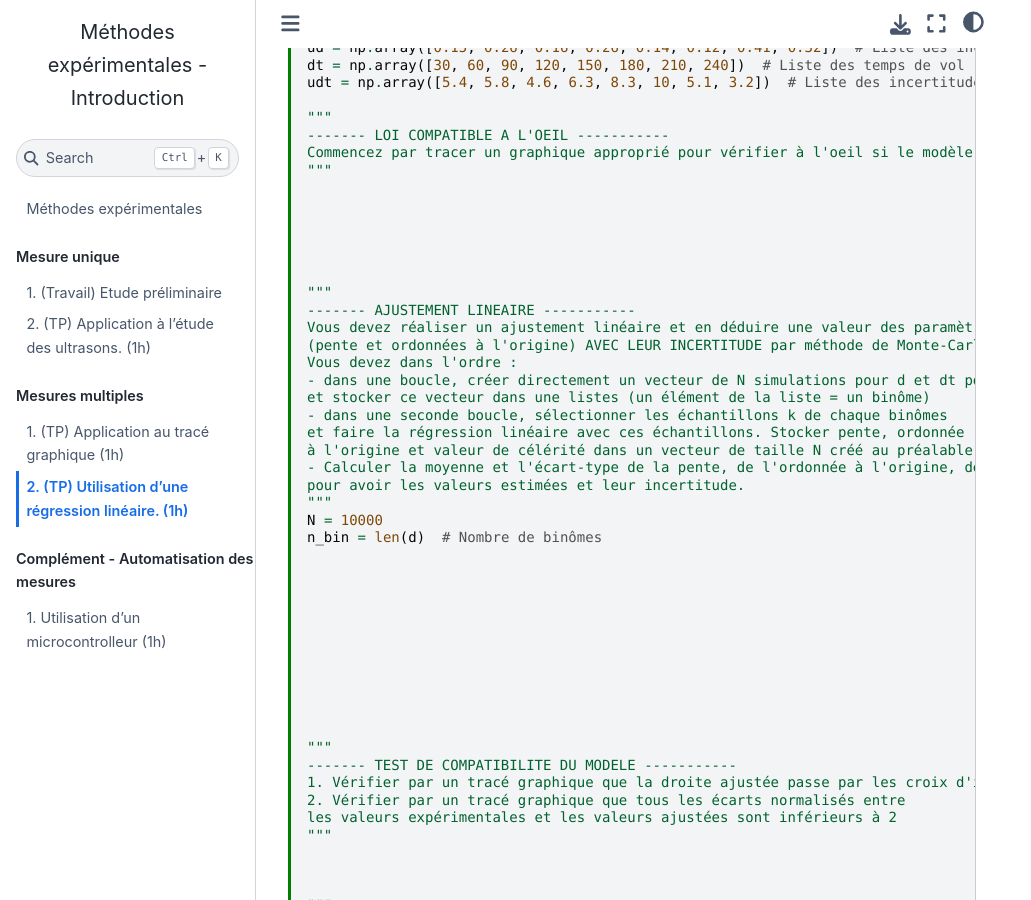
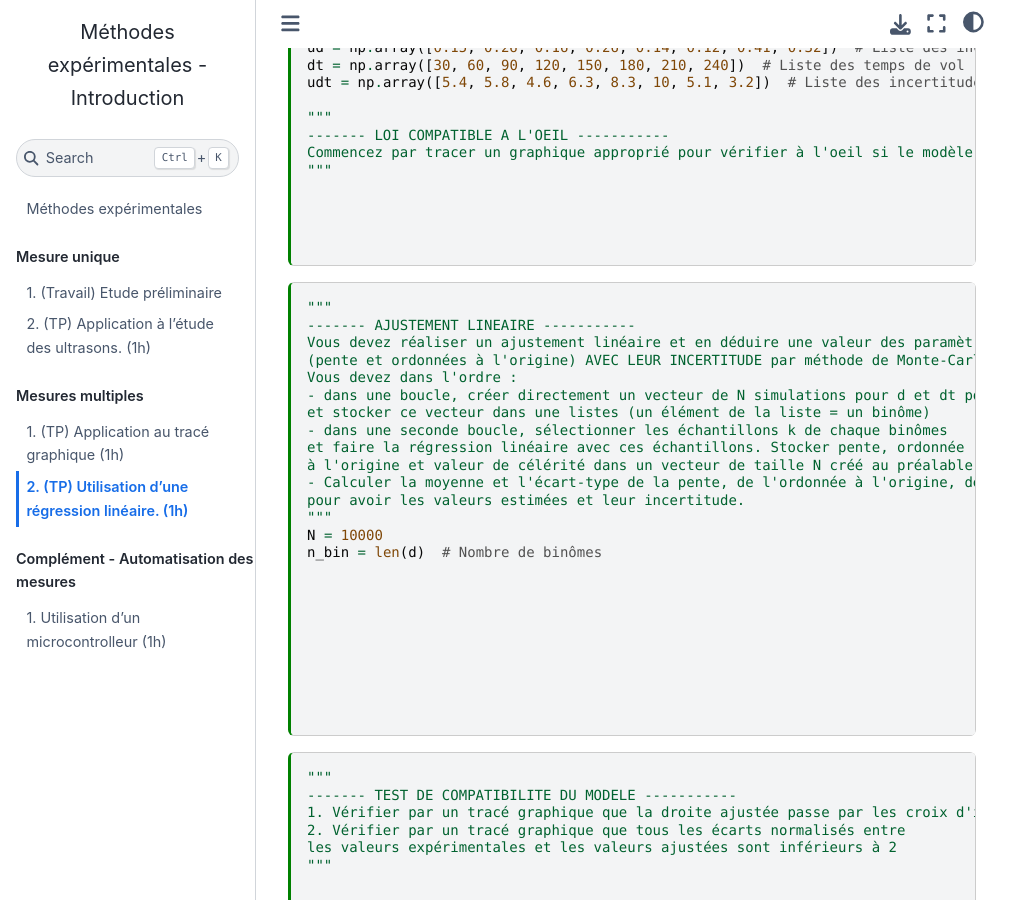
Before and after one commit to pcsi3physiquestan/tp1_methodes_sources, a Jupyter Book: the page built from notebook/exo_comparaison.md, in a window 1280 px wide and 900 px high, scrolled down 738 px. Shown: the whole window, without its empty margins (0-1031 px from the left). Built offline with Jupyter Book 1.0.4 settings and Sphinx 7.4.7 and the Sphinx Book theme 1.1.4, drawn with Linux system fonts in a browser that asks for light colours.

Commit message:
Mise à jour des sources

````diff
--- a/notebook/exo_comparaison.md
+++ b/notebook/exo_comparaison.md
@@ -52,7 +52,9 @@ Commencez par tracer un graphique approprié pour vérifier à l'oeil si le mod
 
 
 
+```
 
+```{code-cell}
 """
 ------- AJUSTEMENT LINEAIRE -----------
 Vous devez réaliser un ajustement linéaire et en déduire une valeur des paramètres
@@ -78,7 +80,9 @@ n_bin = len(d)  # Nombre de binômes
 
 
 
+```
 
+```{code-cell}
 """
 ------- TEST DE COMPATIBILITE DU MODELE -----------
 1. Vérifier par un tracé graphique que la droite ajustée passe par les croix d'incertitude
@@ -87,7 +91,9 @@ les valeurs expérimentales et les valeurs ajustées sont inférieurs à 2
 """
 
 
+```
 
+```{code-cell}
 """
 ------- TEST DE COMPATIBILITE DE C -----------
 Vérifier par un calcul d'écart normalisé que la valeur estimée de la célérité
````
